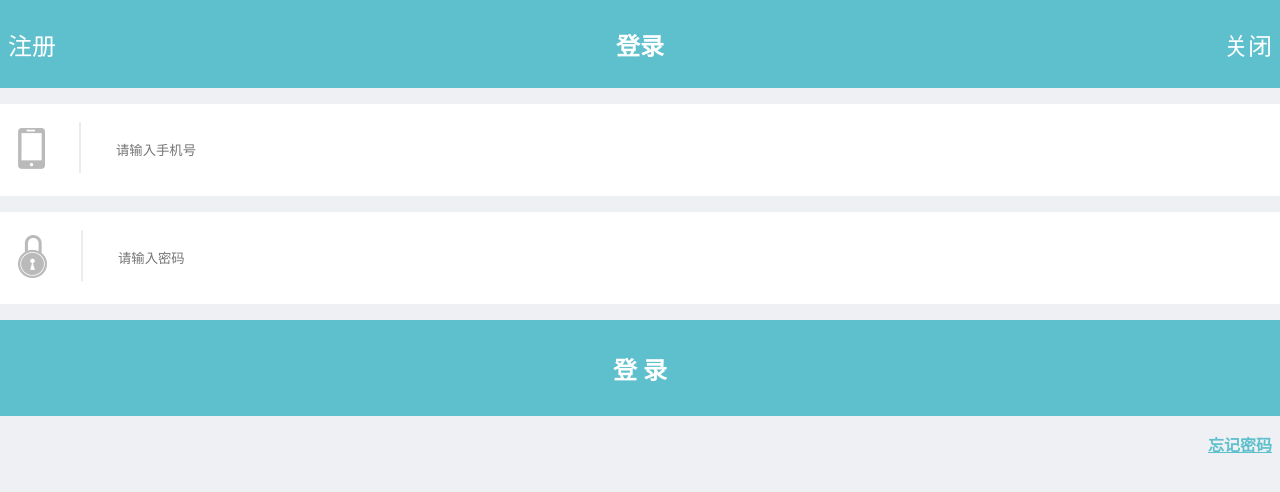
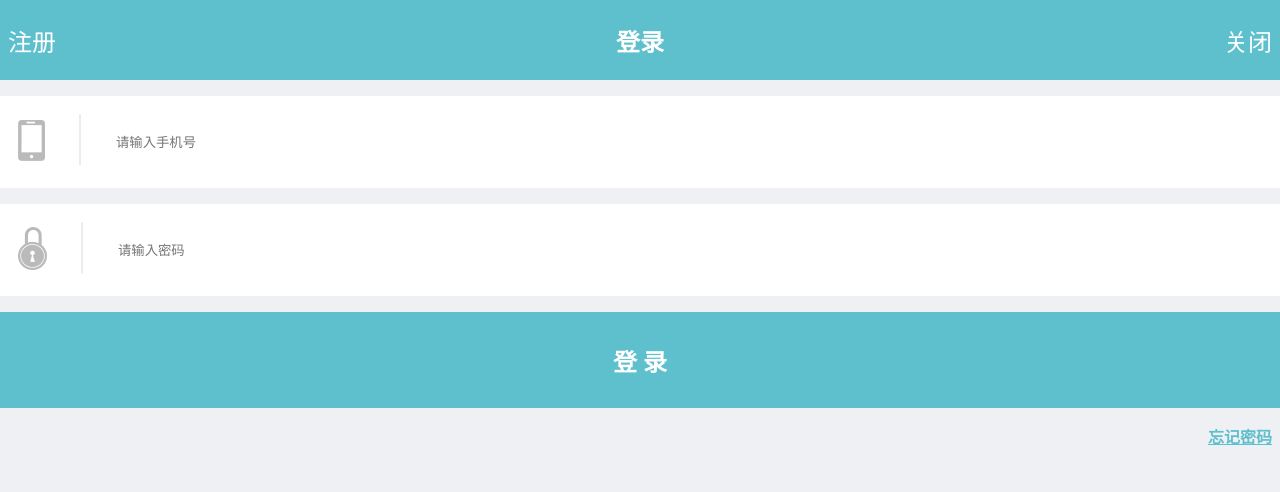
Before and after one commit to vagrant89/login-page, a plain HTML site: page index.html in a window 1280 px wide. Drawn offline with Linux system fonts and the light colour scheme.

Commit message:
change after comments
2nd commit

```diff
--- a/style.css
+++ b/style.css
@@ -3,11 +3,12 @@ body{
     margin: 0;
 }
 header{
-    height: 5.5rem;
+    height: 5rem;
     background-color: rgb(95,192,205);
     display: table;
     width: 100%;
     margin-bottom: 1rem;
+    position: fixed;
 }
 .header{
     display: table-cell;
@@ -34,6 +35,8 @@ table{
     background-color: white;
     width: 100%;
     margin-bottom: 1rem;
+    position: relative;
+    top: 6rem;
 }
 .icon{
     background-size: 100%;
@@ -46,7 +49,10 @@ input{
     width: 100%;
     outline: none;
 }
-
+footer{
+    position: relative;
+    top: 6rem;
+}
 .login-btn{
     color: white;
     font-size: 1.5rem;
```
Also changed, not shown: index.html (line endings or trailing spaces).
